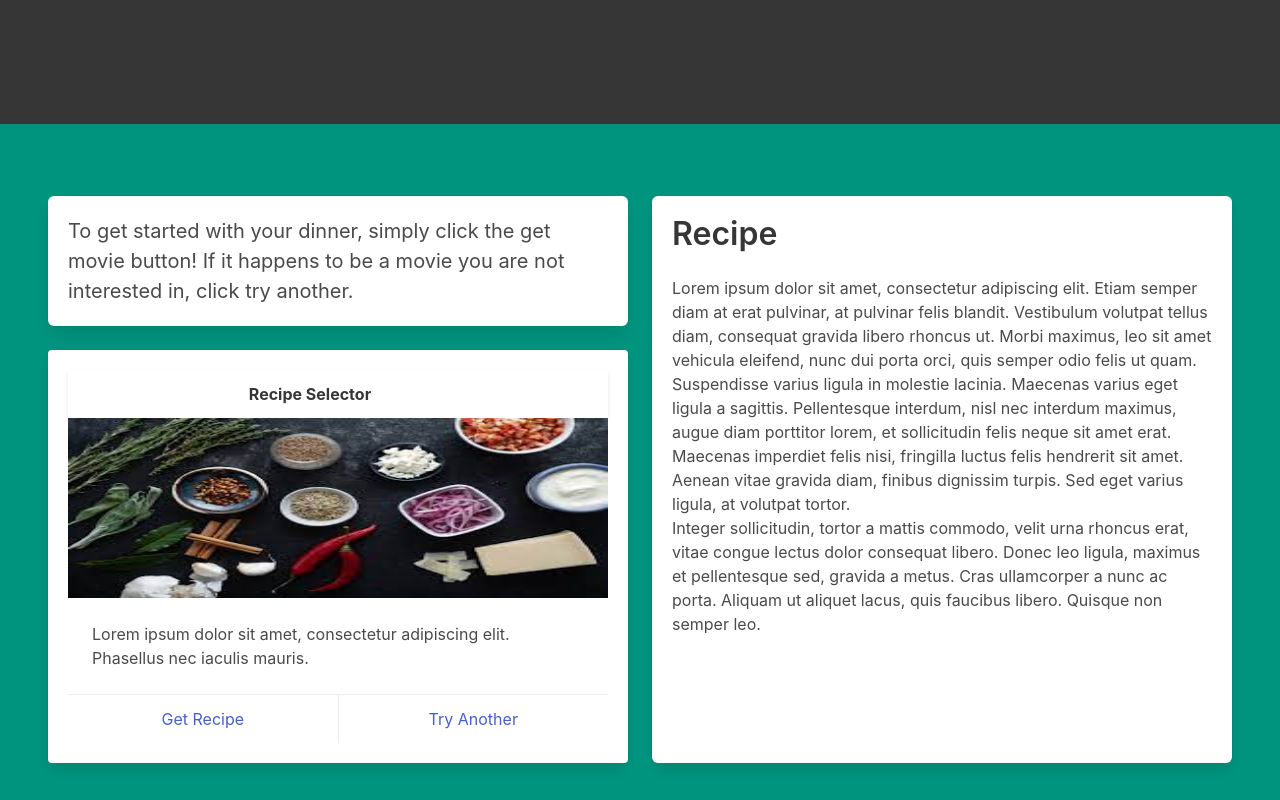
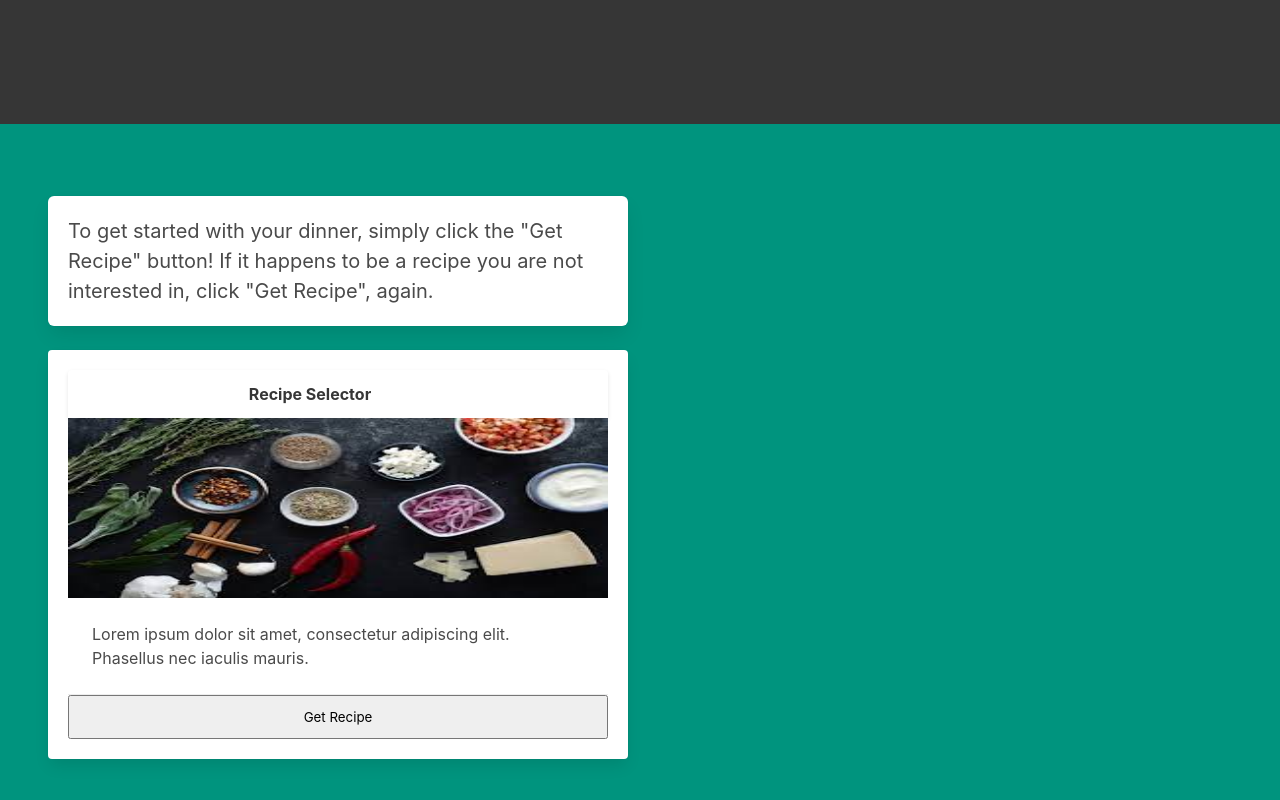
Before and after one commit to pgamboa322/project1, a plain HTML site: page index.html in a window 1280 px wide. Shown: the part 1080-1880 px from the top of the page. Drawn offline with nearby package versions, Linux system fonts and the light colour scheme.

Commit message:
Update index.html

```diff
--- a/index.html
+++ b/index.html
@@ -49,14 +49,14 @@
     </section>
 
       <!-- Dinner section-->
-    <section class="section is-small has-background-primary-dark has-text-grey-darker" id="dinner">
+    <section class="section is-small has-background-primary-dark has-text-grey-darker">
         <div class="column is-5 has-text-white is-size-4 has-text-centered">
         </div>
         <div class="tile is-ancestor">
             <div class="tile is-6 is-vertical is-parent">
               <div class="tile is-child box is-size-5">
-                <p>To get started with your dinner, simply click the get movie button! If it happens to be
-                    a movie you are not interested in, click try another.</p>
+                <p>To get started with your dinner, simply click the "Get Recipe" button! If it happens to be
+                    a recipe you are not interested in, click "Get Recipe", again.</p>
               </div>
         <!-- recipe selector-->
         <div class="tile is-child box card">
@@ -82,21 +82,15 @@
               </div>
             </div>
             <footer class="card-footer">
-              <a href="#" class="card-footer-item">Get Recipe</a>
-              <a href="#" class="card-footer-item">Try Another</a>
+              <button class="card-footer-item" id="search">Get Recipe</button>
             </footer>
           </div>
         </div>
-        <div class="tile is-parent">
-            <div class="tile is-child box">
-                <p class="title">Recipe</p>
-                <p>Lorem ipsum dolor sit amet, consectetur adipiscing elit. Etiam semper diam at erat pulvinar, at pulvinar felis blandit. Vestibulum volutpat tellus diam, consequat gravida libero rhoncus ut. Morbi maximus, leo sit amet vehicula eleifend, nunc dui porta orci, quis semper odio felis ut quam.</p>
-                <p>Suspendisse varius ligula in molestie lacinia. Maecenas varius eget ligula a sagittis. Pellentesque interdum, nisl nec interdum maximus, augue diam porttitor lorem, et sollicitudin felis neque sit amet erat. Maecenas imperdiet felis nisi, fringilla luctus felis hendrerit sit amet. Aenean vitae gravida diam, finibus dignissim turpis. Sed eget varius ligula, at volutpat tortor.</p>
-                <p>Integer sollicitudin, tortor a mattis commodo, velit urna rhoncus erat, vitae congue lectus dolor consequat libero. Donec leo ligula, maximus et pellentesque sed, gravida a metus. Cras ullamcorper a nunc ac porta. Aliquam ut aliquet lacus, quis faucibus libero. Quisque non semper leo.</p>
-            </div>
-        </div>
+        <div class="tile is-parent" id="dinnerSection">
+
     </div>
     </section>
+
 
       <!-- Movie section-->
       <section class="section is-small" id="movie">
@@ -158,5 +152,6 @@
           </p>
         </div>
     </footer>
+    <script src="assets/js/script.js"></script>
 </body>
 </html>
```
